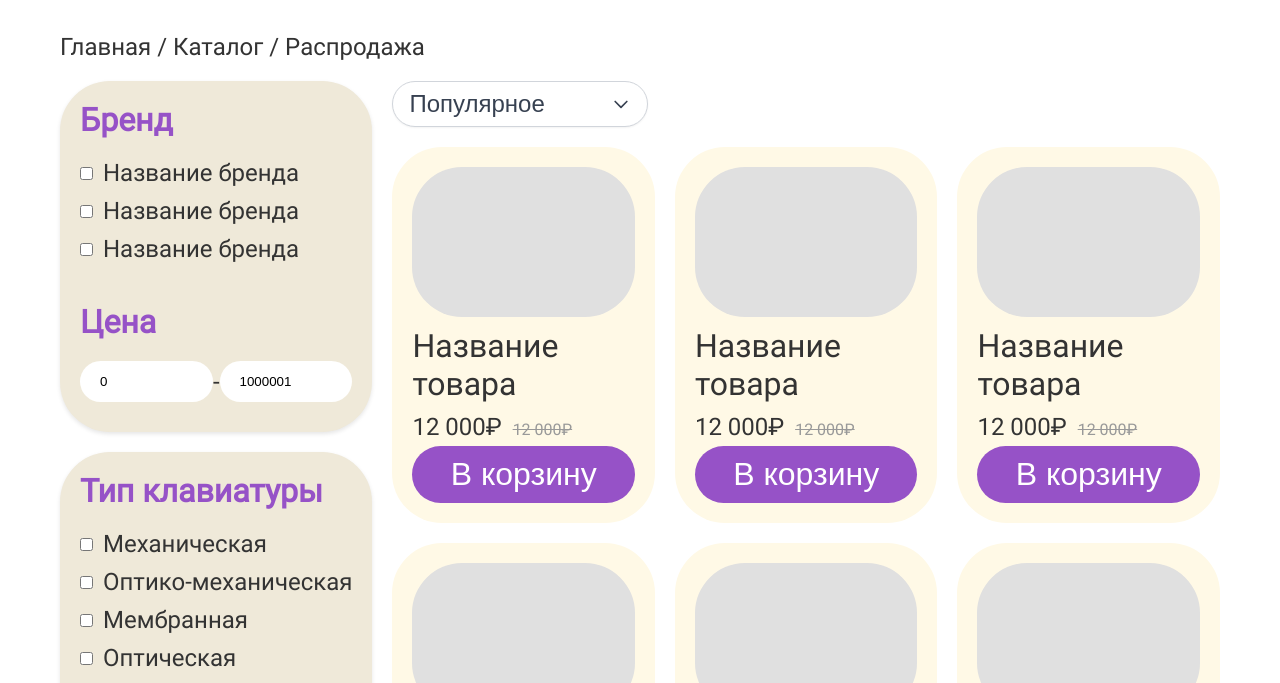
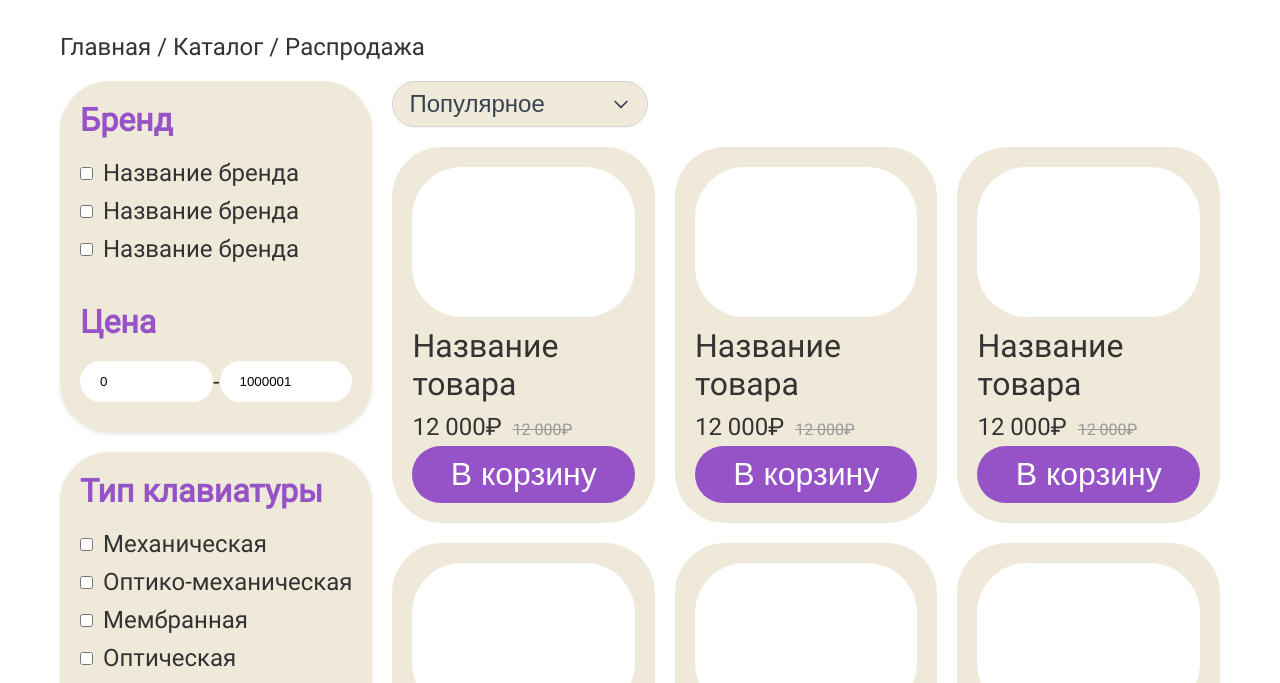
Before and after one commit to sk-kotl/TechLink, a plain HTML site: page sales.html in a window 1280 px wide. Shown: the part 117-800 px from the top of the page. Drawn offline with Linux system fonts and the light colour scheme.

Commit message:
fix colors

```diff
--- a/src/css/catalog.css
+++ b/src/css/catalog.css
@@ -113,7 +113,7 @@ main.catalog-page {
     font-size: 24px;
     font-weight: 400;
     color: #374151;
-    background-color: #ffffff;
+    background-color: #EFE9D9;
     border: 1px solid #d1d5db;
     border-radius: 50px;
     box-shadow: 0 1px 2px rgba(0, 0, 0, 0.05);
@@ -182,7 +182,7 @@ main.catalog-page {
 }
 
 .product-card {
-    background-color: #fff9e6;
+    background-color: #EFE9D9;
     width: 100%;
     max-width: 387px;
     border-radius: 50px;
@@ -199,7 +199,7 @@ main.catalog-page {
     width: 100%;
     height: 150px;
     object-fit:contain;
-    background-color: #e0e0e0;
+    background-color: white;
     border-radius: 50px;
     margin-bottom: 10px;
 }
@@ -263,7 +263,6 @@ main.catalog-page {
 }
 
 .page-link:hover {
-    /* background-color: #9652C7; */
     color: #9652C7
 }
 
```
